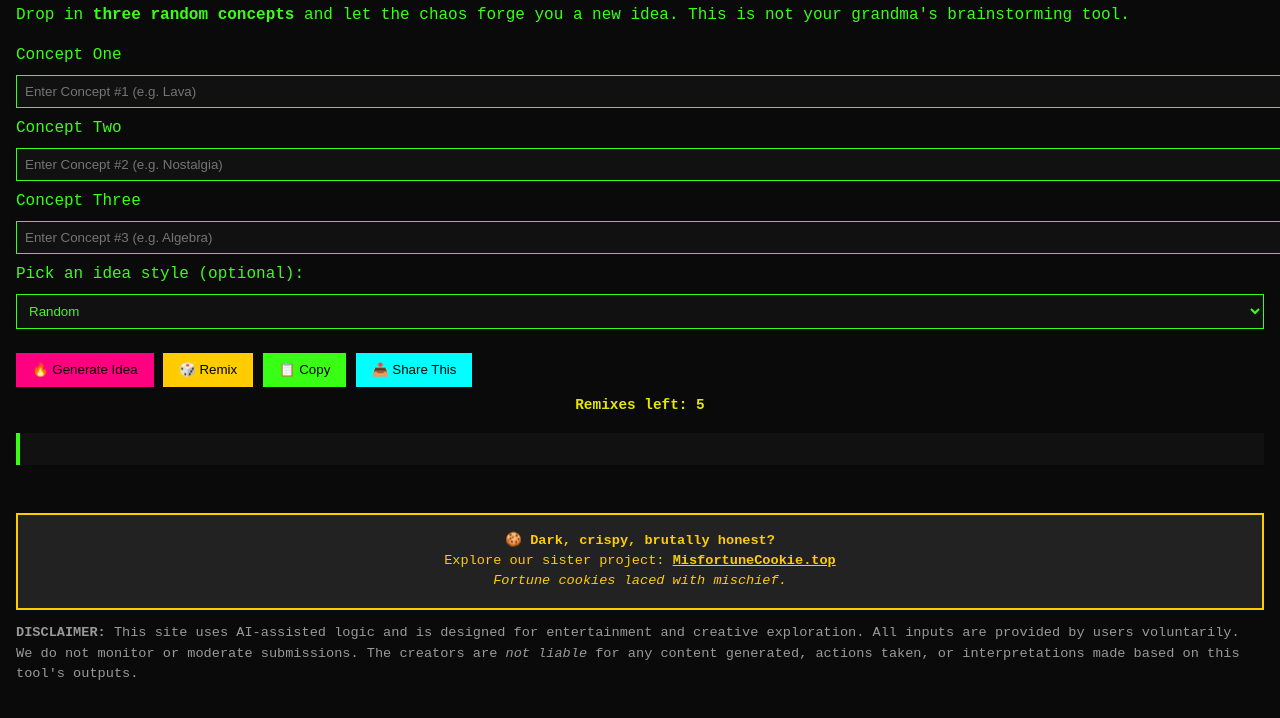
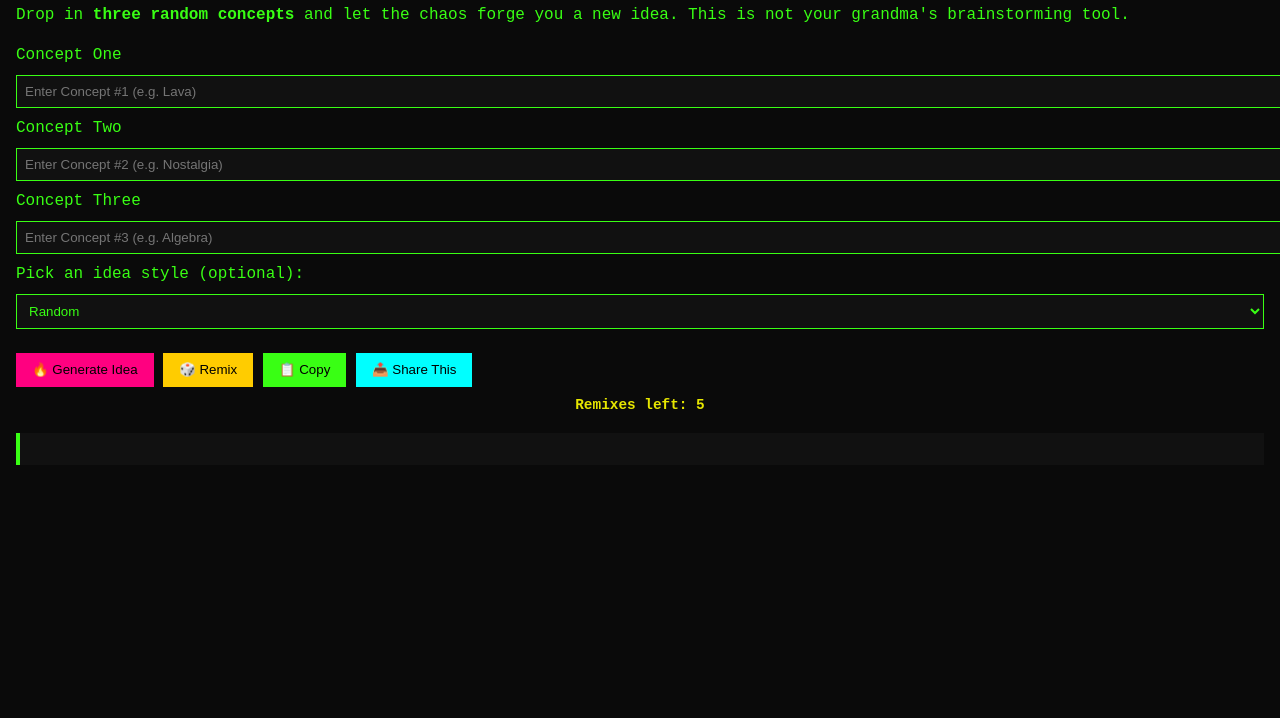
Before and after one commit to BetoWH13/brainmash, a website: page index.html in a window 1280 px wide. Shown: the part 176-894 px from the top of the page. After the commit the page ends 800 px from the top, so only its background shows below. Drawn offline with Linux system fonts and the light colour scheme.

Commit message:
Update index.html
borre footer para arreglar

```diff
--- a/index.html
+++ b/index.html
@@ -110,17 +110,7 @@
 
 <div id="misfortune-fusion" style="margin-top:1.5rem; background:#111; color:#ffcc00; border-left:4px solid #ffcc00; padding:1rem; font-style:italic; display:none;"></div>
 
-  <footer>
 
-<div style="background-color:#222; border:2px solid #ffcc00; color:#ffcc00; padding:1rem; margin-top:1rem; text-align:center;">
-  🍪 <strong>Dark, crispy, brutally honest?</strong><br>
-  Explore our sister project: <a href="https://misfortunecookie.top" target="_blank" rel="noopener noreferrer" style="color:#ffcc00; font-weight:bold; text-decoration:underline;">MisfortuneCookie.top</a><br>
-  <em>Fortune cookies laced with mischief.</em>
-</div>
-    </p>
-    <p>
-      <strong>DISCLAIMER:</strong> This site uses AI-assisted logic and is designed for entertainment and creative exploration. All inputs are provided by users voluntarily. We do not monitor or moderate submissions. The creators are <em>not liable</em> for any content generated, actions taken, or interpretations made based on this tool's outputs.
-    </p>
 
 
 
@@ -142,14 +132,14 @@
       }
     }
 
-    $1
+
       "death",
       "kill", "murder", "rape", "torture", "nazi", "genocide", "abuse", "suicide",
       "terrorist", "bomb", "molest", "pedophile", "ethnic cleansing", "shooting",
       "violence", "hate", "racist", "assault", "incest", "sex crime"
     ];
 
-    $1
+
   fortuneFusion: [
     "💭 What if {i1} was cursed with the fate of a misfortune cookie that always reveals {i2} and {i3}?",
     "🌀 Combine {i1}, {i2}, and a cryptic misfortune to summon philosophical chaos involving {i3}.",
```
